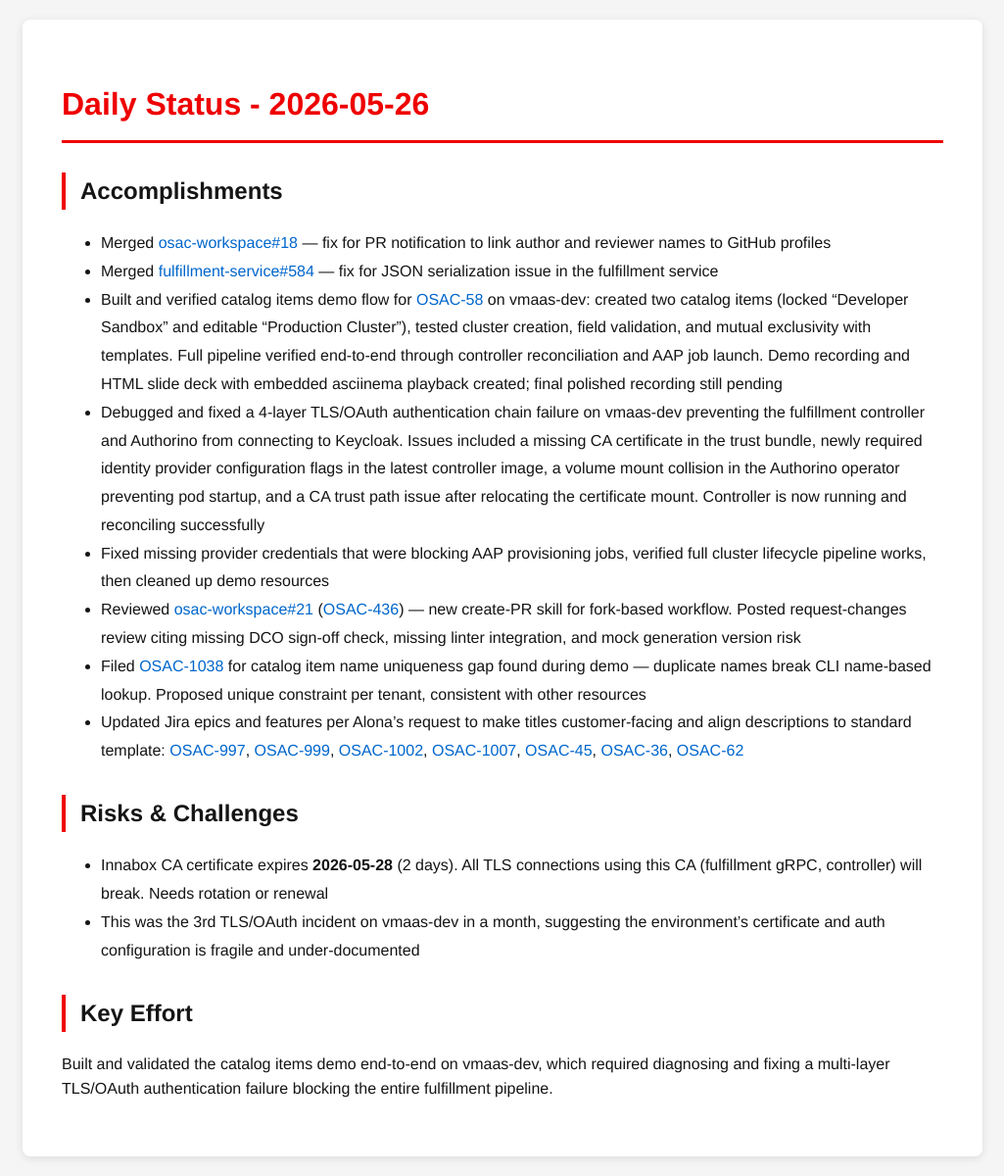
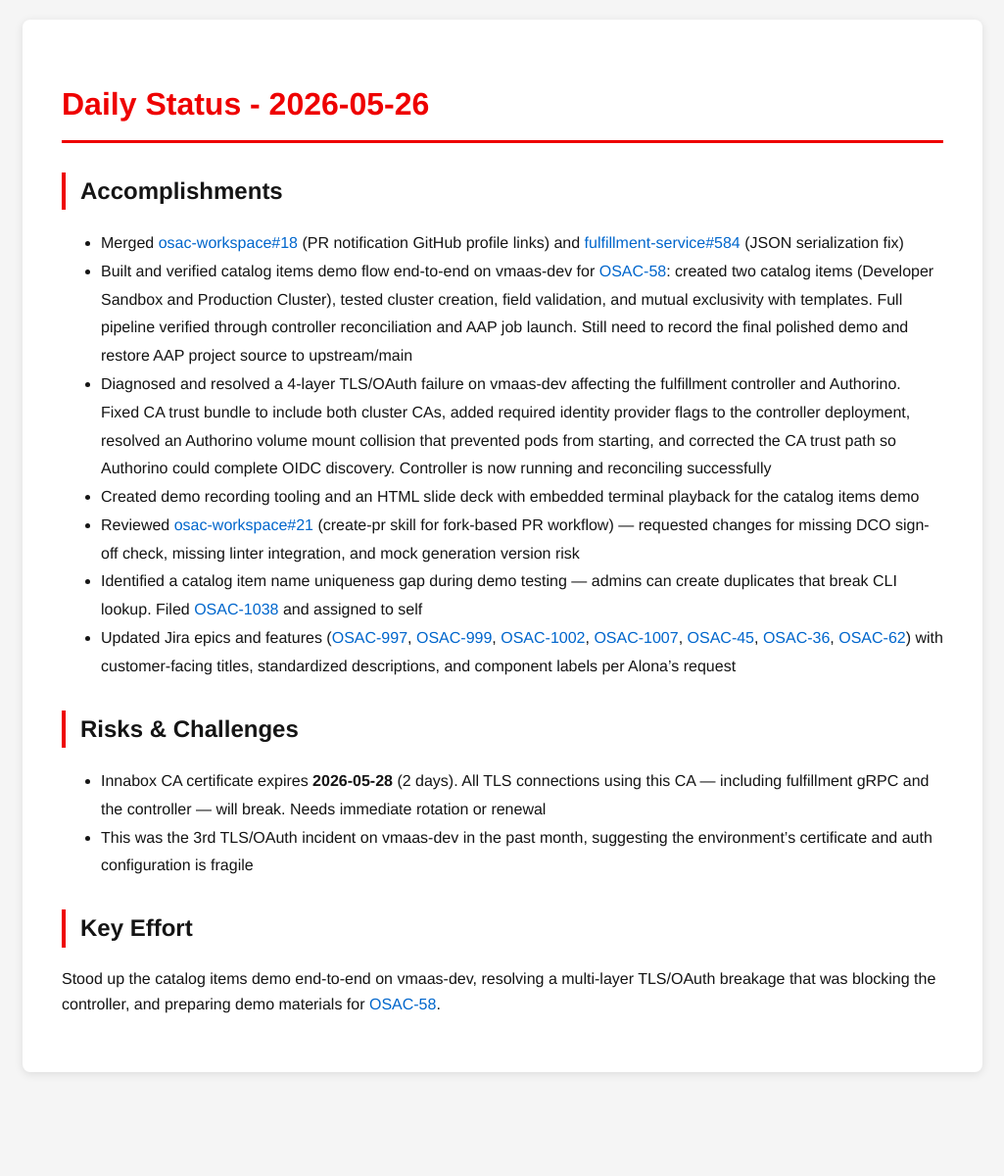
Before and after one commit to tzvatot/daily-status, a Jekyll site: the page built from 2026-05-26.md, in a window 1280 px wide. Shown: the whole page at 98% size, without its empty margins (127-1152 px from the left). Built offline with Jekyll 4.4.1, drawn with Linux system fonts in a browser that asks for light colours; after the commit the page ends 1114 px from its top, so only the background shows below that.

Commit message:
Daily status update - 2026-05-26

```diff
--- a/2026-05-26.md
+++ b/2026-05-26.md
@@ -7,21 +7,17 @@
 # Daily Status - 2026-05-26
 
 ## Accomplishments
-
-- Merged [osac-workspace#18](https://github.com/osac-project/osac-workspace/pull/18) — fix for PR notification to link author and reviewer names to GitHub profiles
-- Merged [fulfillment-service#584](https://github.com/osac-project/fulfillment-service/pull/584) — fix for JSON serialization issue in the fulfillment service
-- Built and verified catalog items demo flow for [OSAC-58](https://redhat.atlassian.net/browse/OSAC-58) on vmaas-dev: created two catalog items (locked "Developer Sandbox" and editable "Production Cluster"), tested cluster creation, field validation, and mutual exclusivity with templates. Full pipeline verified end-to-end through controller reconciliation and AAP job launch. Demo recording and HTML slide deck with embedded asciinema playback created; final polished recording still pending
-- Debugged and fixed a 4-layer TLS/OAuth authentication chain failure on vmaas-dev preventing the fulfillment controller and Authorino from connecting to Keycloak. Issues included a missing CA certificate in the trust bundle, newly required identity provider configuration flags in the latest controller image, a volume mount collision in the Authorino operator preventing pod startup, and a CA trust path issue after relocating the certificate mount. Controller is now running and reconciling successfully
-- Fixed missing provider credentials that were blocking AAP provisioning jobs, verified full cluster lifecycle pipeline works, then cleaned up demo resources
-- Reviewed [osac-workspace#21](https://github.com/osac-project/osac-workspace/pull/21) ([OSAC-436](https://redhat.atlassian.net/browse/OSAC-436)) — new create-PR skill for fork-based workflow. Posted request-changes review citing missing DCO sign-off check, missing linter integration, and mock generation version risk
-- Filed [OSAC-1038](https://redhat.atlassian.net/browse/OSAC-1038) for catalog item name uniqueness gap found during demo — duplicate names break CLI name-based lookup. Proposed unique constraint per tenant, consistent with other resources
-- Updated Jira epics and features per Alona's request to make titles customer-facing and align descriptions to standard template: [OSAC-997](https://redhat.atlassian.net/browse/OSAC-997), [OSAC-999](https://redhat.atlassian.net/browse/OSAC-999), [OSAC-1002](https://redhat.atlassian.net/browse/OSAC-1002), [OSAC-1007](https://redhat.atlassian.net/browse/OSAC-1007), [OSAC-45](https://redhat.atlassian.net/browse/OSAC-45), [OSAC-36](https://redhat.atlassian.net/browse/OSAC-36), [OSAC-62](https://redhat.atlassian.net/browse/OSAC-62)
+- Merged [osac-workspace#18](https://github.com/osac-project/osac-workspace/pull/18) (PR notification GitHub profile links) and [fulfillment-service#584](https://github.com/osac-project/fulfillment-service/pull/584) (JSON serialization fix)
+- Built and verified catalog items demo flow end-to-end on vmaas-dev for [OSAC-58](https://redhat.atlassian.net/browse/OSAC-58): created two catalog items (Developer Sandbox and Production Cluster), tested cluster creation, field validation, and mutual exclusivity with templates. Full pipeline verified through controller reconciliation and AAP job launch. Still need to record the final polished demo and restore AAP project source to upstream/main
+- Diagnosed and resolved a 4-layer TLS/OAuth failure on vmaas-dev affecting the fulfillment controller and Authorino. Fixed CA trust bundle to include both cluster CAs, added required identity provider flags to the controller deployment, resolved an Authorino volume mount collision that prevented pods from starting, and corrected the CA trust path so Authorino could complete OIDC discovery. Controller is now running and reconciling successfully
+- Created demo recording tooling and an HTML slide deck with embedded terminal playback for the catalog items demo
+- Reviewed [osac-workspace#21](https://github.com/osac-project/osac-workspace/pull/21) (create-pr skill for fork-based PR workflow) — requested changes for missing DCO sign-off check, missing linter integration, and mock generation version risk
+- Identified a catalog item name uniqueness gap during demo testing — admins can create duplicates that break CLI lookup. Filed [OSAC-1038](https://redhat.atlassian.net/browse/OSAC-1038) and assigned to self
+- Updated Jira epics and features ([OSAC-997](https://redhat.atlassian.net/browse/OSAC-997), [OSAC-999](https://redhat.atlassian.net/browse/OSAC-999), [OSAC-1002](https://redhat.atlassian.net/browse/OSAC-1002), [OSAC-1007](https://redhat.atlassian.net/browse/OSAC-1007), [OSAC-45](https://redhat.atlassian.net/browse/OSAC-45), [OSAC-36](https://redhat.atlassian.net/browse/OSAC-36), [OSAC-62](https://redhat.atlassian.net/browse/OSAC-62)) with customer-facing titles, standardized descriptions, and component labels per Alona's request
 
 ## Risks & Challenges
-
-- Innabox CA certificate expires **2026-05-28** (2 days). All TLS connections using this CA (fulfillment gRPC, controller) will break. Needs rotation or renewal
-- This was the 3rd TLS/OAuth incident on vmaas-dev in a month, suggesting the environment's certificate and auth configuration is fragile and under-documented
+- Innabox CA certificate expires **2026-05-28** (2 days). All TLS connections using this CA — including fulfillment gRPC and the controller — will break. Needs immediate rotation or renewal
+- This was the 3rd TLS/OAuth incident on vmaas-dev in the past month, suggesting the environment's certificate and auth configuration is fragile
 
 ## Key Effort
-
-Built and validated the catalog items demo end-to-end on vmaas-dev, which required diagnosing and fixing a multi-layer TLS/OAuth authentication failure blocking the entire fulfillment pipeline.
+Stood up the catalog items demo end-to-end on vmaas-dev, resolving a multi-layer TLS/OAuth breakage that was blocking the controller, and preparing demo materials for [OSAC-58](https://redhat.atlassian.net/browse/OSAC-58).
```
